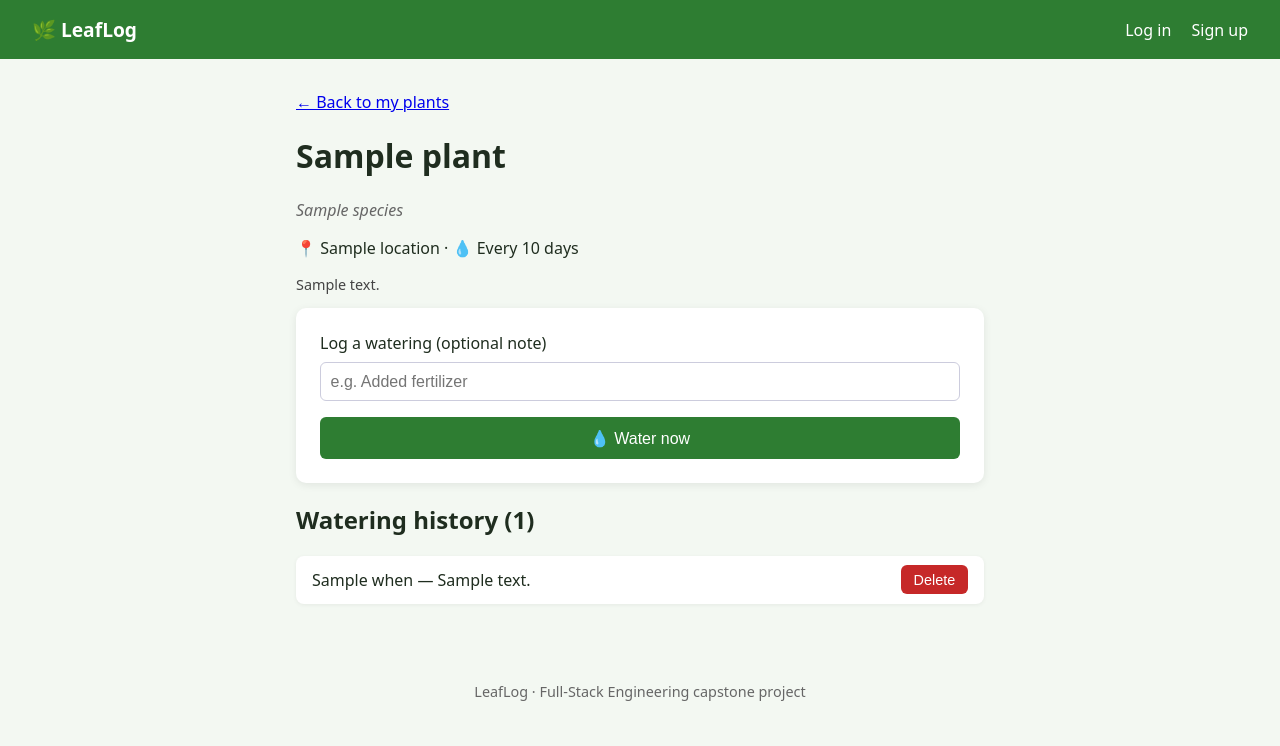
After one commit to faizaansaleemofficial/leaflog, a Flask app: template templates/plant_detail.html in a window 1280 px wide. The commit adds this page. Shown: the top 746 px of the page. Run offline with Flask 3, Linux system fonts and the light colour scheme; the template is opened without the code that fills it: most values are stand-ins (such as "Sample title", 1, 10 or a date in 2020).

Commit message:
Add watering logs, due status, semantic HTML

```diff
--- a/app.py
+++ b/app.py
@@ -1,4 +1,6 @@
 import os
+import re
+from datetime import datetime, timedelta, timezone
 from functools import wraps
 
 from dotenv import load_dotenv
@@ -130,6 +132,13 @@ def get_own_plant(plant_id):
     return result.data[0] if result.data else None
 
 
+def parse_ts(value):
+    """Turn a Supabase timestamp string into a datetime."""
+    value = value.replace("Z", "+00:00")
+    value = re.sub(r"\.(\d+)", lambda m: "." + m.group(1).ljust(6, "0")[:6], value)
+    return datetime.fromisoformat(value)
+
+
 @app.route("/dashboard")
 @login_required
 def dashboard():
@@ -137,6 +146,38 @@ def dashboard():
               .eq("user_id", session["user_id"])
               .order("created_at", desc=True)
               .execute().data)
+
+    logs = []
+    if plants:
+        ids = [p["id"] for p in plants]
+        logs = (supabase.table("watering_logs").select("plant_id,watered_at")
+                .in_("plant_id", ids)
+                .order("watered_at", desc=True)
+                .execute().data)
+
+    # Newest log for each plant (logs are already newest-first)
+    last_watered = {}
+    for log in logs:
+        last_watered.setdefault(log["plant_id"], log["watered_at"])
+
+    today = datetime.now(timezone.utc).date()
+    for plant in plants:
+        last = last_watered.get(plant["id"])
+        start = parse_ts(last) if last else parse_ts(plant["created_at"])
+        due = start.date() + timedelta(days=plant["watering_interval_days"])
+        days_left = (due - today).days
+
+        plant["last_watered"] = parse_ts(last).strftime("%d %b %Y") if last else None
+        if days_left < 0:
+            plant["status"] = f"Overdue by {-days_left} day{'s' if days_left != -1 else ''}"
+            plant["status_class"] = "overdue"
+        elif days_left == 0:
+            plant["status"] = "Water today"
+            plant["status_class"] = "due"
+        else:
+            plant["status"] = f"Next watering in {days_left} day{'s' if days_left != 1 else ''}"
+            plant["status_class"] = "ok"
+
     return render_template("dashboard.html", plants=plants)
 
 
@@ -192,5 +233,60 @@ def delete_plant(plant_id):
     return redirect(url_for("dashboard"))
 
 
+# ---------- Watering logs ----------
+
+@app.route("/plants/<int:plant_id>")
+@login_required
+def plant_detail(plant_id):
+    plant = get_own_plant(plant_id)
+    if not plant:
+        flash("Plant not found.", "error")
+        return redirect(url_for("dashboard"))
+
+    logs = (supabase.table("watering_logs").select("*")
+            .eq("plant_id", plant_id)
+            .order("watered_at", desc=True)
+            .execute().data)
+    for log in logs:
+        log["when"] = parse_ts(log["watered_at"]).strftime("%d %b %Y, %H:%M UTC")
+
+    return render_template("plant_detail.html", plant=plant, logs=logs)
+
+
+@app.route("/plants/<int:plant_id>/water", methods=["POST"])
+@login_required
+def water_plant(plant_id):
+    plant = get_own_plant(plant_id)
+    if not plant:
+        flash("Plant not found.", "error")
+        return redirect(url_for("dashboard"))
+
+    note = request.form.get("note", "").strip() or None
+    supabase.table("watering_logs").insert({
+        "plant_id": plant_id,
+        "note": note,
+        "watered_at": datetime.now(timezone.utc).isoformat(),
+    }).execute()
+    flash(f"Logged watering for {plant['name']}!", "success")
+
+    if request.form.get("from") == "detail":
+        return redirect(url_for("plant_detail", plant_id=plant_id))
+    return redirect(url_for("dashboard"))
+
+
+@app.route("/logs/<int:log_id>/delete", methods=["POST"])
+@login_required
+def delete_log(log_id):
+    rows = supabase.table("watering_logs").select("*").eq("id", log_id).execute().data
+    # Only allow it if the log belongs to one of this user's plants
+    if not rows or not get_own_plant(rows[0]["plant_id"]):
+        flash("Entry not found.", "error")
+        return redirect(url_for("dashboard"))
+
+    supabase.table("watering_logs").delete().eq("id", log_id).execute()
+    flash("Watering entry deleted.", "success")
+    return redirect(url_for("plant_detail", plant_id=rows[0]["plant_id"]))
+
+
 if __name__ == "__main__":
     app.run(debug=True)
--- a/static/css/style.css
+++ b/static/css/style.css
@@ -32,3 +32,18 @@ button.danger:hover { background: #8e0000; }
 .empty { text-align: center; align-items: center; }
 textarea { padding: .6rem; border: 1px solid #ccd; border-radius: 6px;
            font-size: 1rem; font-family: inherit; }
+
+.plant-card h2 a { color: inherit; text-decoration: none; }
+.plant-card h2 a:hover { text-decoration: underline; }
+.status { font-weight: bold; padding: .3rem .6rem; border-radius: 6px; display: inline-block; }
+.status.ok { background: #e8f5e9; color: #1b5e20; }
+.status.due { background: #fff8e1; color: #8a6d00; }
+.status.overdue { background: #fdecea; color: #b71c1c; }
+.btn.secondary { background: #607d8b; }
+.btn.secondary:hover { background: #455a64; }
+.log-list { list-style: none; padding: 0; }
+.log-list li { display: flex; justify-content: space-between; align-items: center;
+               gap: 1rem; background: white; padding: .6rem 1rem; margin-bottom: .5rem;
+               border-radius: 8px; box-shadow: 0 1px 4px rgba(0,0,0,.06); }
+.log-list form { margin: 0; }
+footer { text-align: center; color: #666; padding: 2rem 1rem; font-size: .9rem; }
--- a/templates/base.html
+++ b/templates/base.html
@@ -7,7 +7,8 @@
   <link rel="stylesheet" href="{{ url_for('static', filename='css/style.css') }}">
 </head>
 <body>
-  <nav>
+  <header>
+    <nav>
     <a href="{{ url_for('index') }}" class="brand">🌿 LeafLog</a>
     <div>
       {% if session.user_id %}
@@ -19,6 +20,7 @@
       {% endif %}
     </div>
   </nav>
+  </header>
 
   <main>
     {% with messages = get_flashed_messages(with_categories=true) %}
@@ -28,6 +30,8 @@
     {% endwith %}
 
     {% block content %}{% endblock %}
-  </main>
+  </main>      <footer>
+       <p>LeafLog · Full-Stack Engineering capstone project</p>
+     </footer>
 </body>
 </html>
--- /dev/null
+++ b/templates/plant_detail.html
@@ -0,0 +1,42 @@
+{% extends "base.html" %}
+{% block title %}{{ plant.name }} · LeafLog{% endblock %}
+{% block content %}
+<p><a href="{{ url_for('dashboard') }}">← Back to my plants</a></p>
+
+<h1>{{ plant.name }}</h1>
+{% if plant.species %}<p class="species">{{ plant.species }}</p>{% endif %}
+<p>📍 {{ plant.location or "No location set" }} · 💧 Every {{ plant.watering_interval_days }} days</p>
+{% if plant.notes %}<p class="notes">{{ plant.notes }}</p>{% endif %}
+
+<form method="POST" action="{{ url_for('water_plant', plant_id=plant.id) }}" class="card">
+  <input type="hidden" name="from" value="detail">
+  <label for="note">Log a watering (optional note)</label>
+  <input type="text" id="note" name="note" maxlength="120"
+         placeholder="e.g. Added fertilizer">
+  <button type="submit">💧 Water now</button>
+</form>
+
+<h2>Watering history ({{ logs|length }})</h2>
+{% if logs %}
+<ul class="log-list">
+  {% for log in logs %}
+  <li>
+    <span>{{ log.when }}{% if log.note %} — {{ log.note }}{% endif %}</span>
+    <form method="POST" action="{{ url_for('delete_log', log_id=log.id) }}" class="delete-log-form">
+      <button type="submit" class="small danger">Delete</button>
+    </form>
+  </li>
+  {% endfor %}
+</ul>
+{% else %}
+<p>No watering logged yet.</p>
+{% endif %}
+
+<script>
+document.querySelectorAll(".delete-log-form").forEach(function (form) {
+  form.addEventListener("submit", function (e) {
+    if (!confirm("Delete this watering entry?")) { e.preventDefault(); }
+  });
+});
+</script>
+{% endblock %}
```
Also changed, not shown: templates/dashboard.html (+12 -3 lines).
